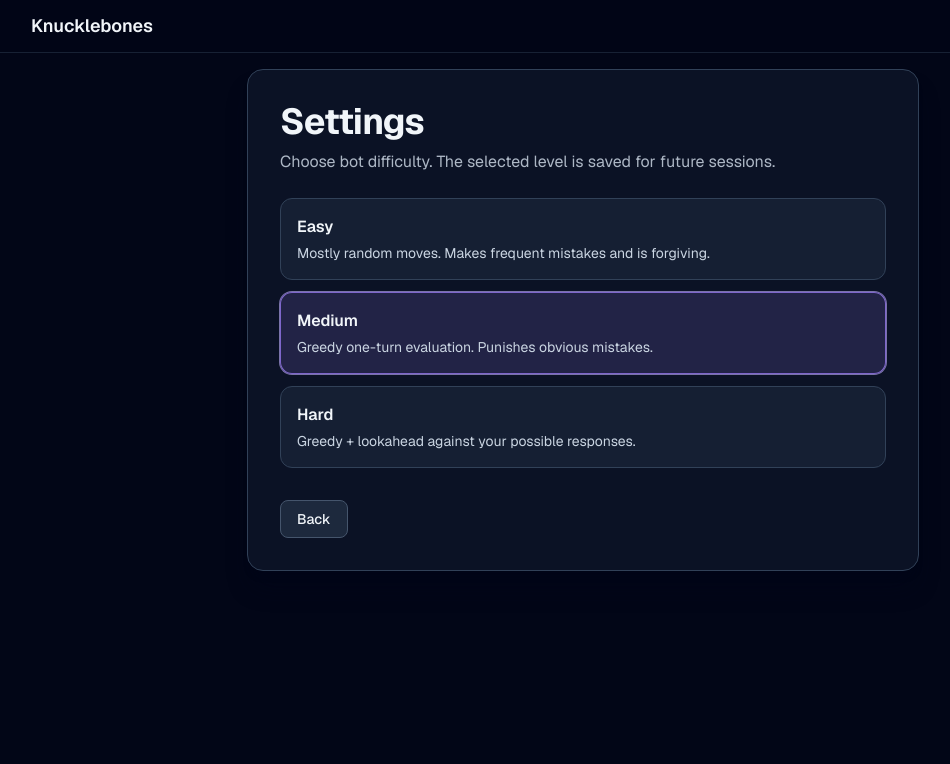
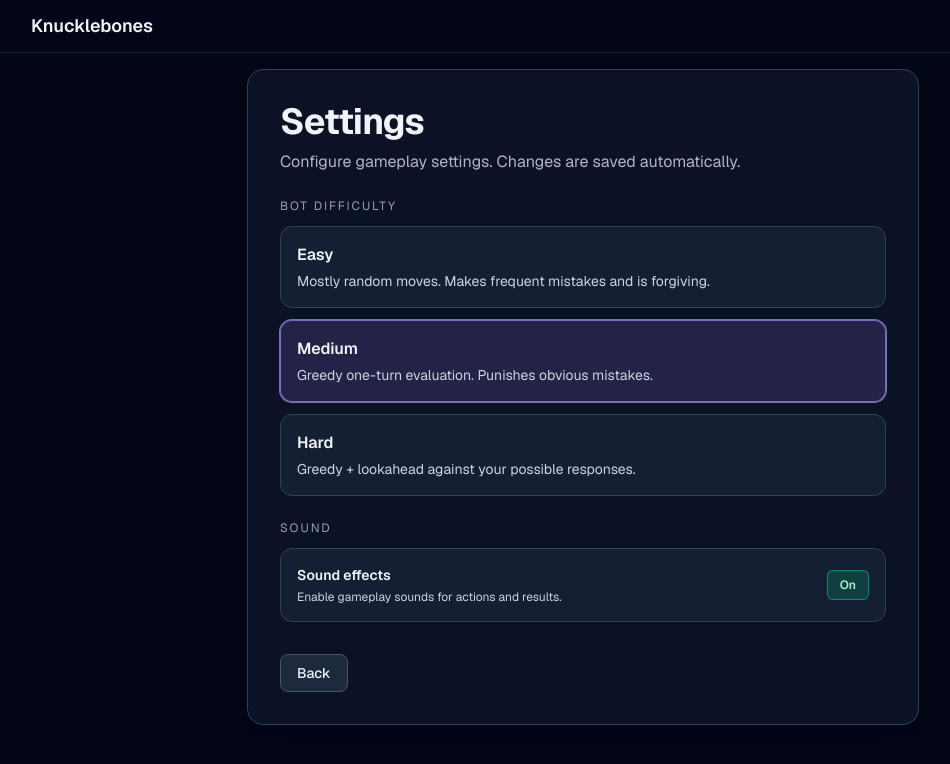
Before and after one commit to AlexanderSerhiienko/cult-of-the-lamb-dice-game, a Next.js app: page /settings in a window 1280 px wide. Shown: the top 764 px of the page, without its empty margins (57-1007 px from the left). Built offline with nearby package versions, Linux system fonts and the light colour scheme.

Commit message:
Add sound and sound settings, placeholder for upcoming features

```diff
--- a/src/app/page.tsx
+++ b/src/app/page.tsx
@@ -8,6 +8,10 @@ export default function Home() {
       description="Browser-based dice duel inspired by Cult of the Lamb. Choose a mode and start playing."
     >
       <MenuActionButton href="/game">New game with bot</MenuActionButton>
+      <MenuActionButton disabled>Local PvP (coming soon)</MenuActionButton>
+      <MenuActionButton disabled>Online PvP (coming soon)</MenuActionButton>
+      <MenuActionButton disabled>Leaderboard (coming soon)</MenuActionButton>
+      <MenuActionButton disabled>Statistics (coming soon)</MenuActionButton>
       <MenuActionButton href="/settings">Settings</MenuActionButton>
     </MenuCard>
   );
--- a/src/app/settings/settings-content.tsx
+++ b/src/app/settings/settings-content.tsx
@@ -32,6 +32,8 @@ const difficultyOptions: Array<{
 export default function SettingsContent() {
   const botDifficulty = useGameStore((state) => state.botDifficulty);
   const setBotDifficulty = useGameStore((state) => state.setBotDifficulty);
+  const soundEnabled = useGameStore((state) => state.soundEnabled);
+  const setSoundEnabled = useGameStore((state) => state.setSoundEnabled);
   const [toastTrigger, setToastTrigger] = useState(0);
 
   const handleDifficultyChange = (difficulty: BotDifficulty) => {
@@ -43,17 +45,23 @@ export default function SettingsContent() {
     setToastTrigger((prev) => prev + 1);
   };
 
+  const handleSoundToggle = () => {
+    setSoundEnabled(!soundEnabled);
+    setToastTrigger((prev) => prev + 1);
+  };
+
   return (
     <>
       <section className="mx-auto max-w-2xl space-y-6 rounded-2xl border border-slate-700 bg-slate-900/70 p-6 shadow-xl shadow-slate-950/40 md:p-8">
         <div className="space-y-2">
           <h1 className="text-3xl font-bold tracking-tight text-slate-100 md:text-4xl">Settings</h1>
           <p className="text-sm text-slate-300/85 md:text-base">
-            Choose bot difficulty. The selected level is saved for future sessions.
+            Configure gameplay settings. Changes are saved automatically.
           </p>
         </div>
 
         <div className="space-y-3" role="radiogroup" aria-label="Bot difficulty">
+          <p className="text-xs uppercase tracking-[0.16em] text-slate-400">Bot difficulty</p>
           {difficultyOptions.map((option) => {
             const isActive = botDifficulty === option.value;
 
@@ -81,6 +89,29 @@ export default function SettingsContent() {
           })}
         </div>
 
+        <div className="space-y-3">
+          <p className="text-xs uppercase tracking-[0.16em] text-slate-400">Sound</p>
+          <div className="rounded-xl border border-slate-700 bg-slate-800/60 p-4">
+          <div className="flex items-center justify-between gap-3">
+            <div>
+              <p className="text-sm font-semibold text-slate-100">Sound effects</p>
+              <p className="mt-1 text-xs text-slate-300">Enable gameplay sounds for actions and results.</p>
+            </div>
+            <button
+              type="button"
+              onClick={handleSoundToggle}
+              className={`rounded-md border px-3 py-1.5 text-xs font-semibold transition ${
+                soundEnabled
+                  ? "border-emerald-400/50 bg-emerald-500/20 text-emerald-200"
+                  : "border-slate-600 bg-slate-900 text-slate-300"
+              }`}
+            >
+              {soundEnabled ? "On" : "Off"}
+            </button>
+          </div>
+        </div>
+        </div>
+
         <div className="flex items-center gap-3 pt-2">
           <Link
             href="/"
--- a/src/components/layout/game-header-actions.tsx
+++ b/src/components/layout/game-header-actions.tsx
@@ -1,3 +1,4 @@
+import Link from "next/link";
 import { HeaderActionButton } from "@/components/ui/header-action-button";
 
 type GameHeaderActionsProps = {
@@ -17,6 +18,12 @@ export function GameHeaderActions({
 }: GameHeaderActionsProps) {
   return (
     <div className="flex items-center gap-2">
+      <Link
+        href="/"
+        className="rounded-md border border-slate-600 bg-slate-900 px-3 py-1.5 text-xs font-medium text-slate-200 transition hover:bg-slate-800"
+      >
+        Back to menu
+      </Link>
       <HeaderActionButton onClick={onStartGame}>New game</HeaderActionButton>
       <HeaderActionButton onClick={onResetGame} disabled={isResetDisabled}>
         Reset
--- /dev/null
+++ b/src/features/game/sound/game-sfx.ts
@@ -0,0 +1,100 @@
+export const GAME_SFX_EVENT = {
+  PLACE: "place",
+  REMOVE: "remove",
+  VICTORY: "victory",
+  DEFEAT: "defeat",
+  DRAW: "draw",
+} as const;
+
+export type GameSfxEvent = (typeof GAME_SFX_EVENT)[keyof typeof GAME_SFX_EVENT];
+
+let audioContext: AudioContext | null = null;
+
+function getAudioContext(): AudioContext | null {
+  if (typeof window === "undefined") {
+    return null;
+  }
+
+  const AudioContextConstructor = window.AudioContext ?? (window as typeof window & {
+    webkitAudioContext?: typeof AudioContext;
+  }).webkitAudioContext;
+
+  if (!AudioContextConstructor) {
+    return null;
+  }
+
+  if (!audioContext) {
+    audioContext = new AudioContextConstructor();
+  }
+
+  return audioContext;
+}
+
+function playTone(params: {
+  frequency: number;
+  durationMs: number;
+  gain: number;
+  type?: OscillatorType;
+  delayMs?: number;
+}) {
+  const { frequency, durationMs, gain, type = "sine", delayMs = 0 } = params;
+  const context = getAudioContext();
+
+  if (!context) {
+    return;
+  }
+
+  if (context.state === "suspended") {
+    void context.resume();
+  }
+
+  const now = context.currentTime + delayMs / 1000;
+  const duration = durationMs / 1000;
+  const oscillator = context.createOscillator();
+  const gainNode = context.createGain();
+
+  oscillator.type = type;
+  oscillator.frequency.setValueAtTime(frequency, now);
+
+  gainNode.gain.setValueAtTime(0.0001, now);
+  gainNode.gain.exponentialRampToValueAtTime(gain, now + 0.01);
+  gainNode.gain.exponentialRampToValueAtTime(0.0001, now + duration);
+
+  oscillator.connect(gainNode);
+  gainNode.connect(context.destination);
+  oscillator.start(now);
+  oscillator.stop(now + duration + 0.02);
+}
+
+export function playGameSfx(event: GameSfxEvent, enabled: boolean) {
+  if (!enabled) {
+    return;
+  }
+
+  if (event === GAME_SFX_EVENT.PLACE) {
+    playTone({ frequency: 420, durationMs: 60, gain: 0.035, type: "triangle" });
+    return;
+  }
+
+  if (event === GAME_SFX_EVENT.REMOVE) {
+    playTone({ frequency: 340, durationMs: 70, gain: 0.045, type: "square" });
+    playTone({ frequency: 260, durationMs: 80, gain: 0.032, type: "square", delayMs: 45 });
+    return;
+  }
+
+  if (event === GAME_SFX_EVENT.VICTORY) {
+    playTone({ frequency: 520, durationMs: 100, gain: 0.04, type: "triangle" });
+    playTone({ frequency: 660, durationMs: 120, gain: 0.04, type: "triangle", delayMs: 100 });
+    playTone({ frequency: 820, durationMs: 140, gain: 0.04, type: "triangle", delayMs: 220 });
+    return;
+  }
+
+  if (event === GAME_SFX_EVENT.DEFEAT) {
+    playTone({ frequency: 320, durationMs: 110, gain: 0.042, type: "sawtooth" });
+    playTone({ frequency: 240, durationMs: 150, gain: 0.042, type: "sawtooth", delayMs: 120 });
+    return;
+  }
+
+  playTone({ frequency: 420, durationMs: 90, gain: 0.035, type: "sine" });
+  playTone({ frequency: 360, durationMs: 120, gain: 0.03, type: "sine", delayMs: 95 });
+}
--- a/src/features/game/store/state/create-initial-game-store-state.ts
+++ b/src/features/game/store/state/create-initial-game-store-state.ts
@@ -3,7 +3,11 @@ import { GAME_PHASE, GAME_STATUS, PLAYER } from "@/features/game/core/types";
 import type { BotDifficulty } from "@/features/game/core/types";
 import type { GameStoreState } from "@/features/game/store/types/game-store";
 
-export function createInitialGameStoreState(botDifficulty: BotDifficulty): GameStoreState {
+export function createInitialGameStoreState(params: {
+  botDifficulty: BotDifficulty;
+  soundEnabled: boolean;
+}): GameStoreState {
+  const { botDifficulty, soundEnabled } = params;
   const boards = createInitialBoards();
 
   return {
@@ -17,5 +21,6 @@ export function createInitialGameStoreState(botDifficulty: BotDifficulty): GameS
     status: GAME_STATUS.IDLE,
     winner: null,
     botDifficulty,
+    soundEnabled,
   };
 }
--- /dev/null
+++ b/src/features/game/store/storage/sound-storage.ts
@@ -0,0 +1,22 @@
+const SOUND_ENABLED_STORAGE_KEY = "knucklebones.soundEnabled";
+
+export function readSoundEnabled(): boolean {
+  if (typeof window === "undefined") {
+    return true;
+  }
+
+  const raw = window.localStorage.getItem(SOUND_ENABLED_STORAGE_KEY);
+  if (raw === null) {
+    return true;
+  }
+
+  return raw !== "false";
+}
+
+export function writeSoundEnabled(enabled: boolean): void {
+  if (typeof window === "undefined") {
+    return;
+  }
+
+  window.localStorage.setItem(SOUND_ENABLED_STORAGE_KEY, String(enabled));
+}
--- a/src/features/game/store/types/game-store.ts
+++ b/src/features/game/store/types/game-store.ts
@@ -21,11 +21,13 @@ export type GameStoreState = {
   status: GameStatus;
   winner: GameWinner | null;
   botDifficulty: BotDifficulty;
+  soundEnabled: boolean;
 };
 
 export type GameStoreActions = {
   startGame: () => void;
   setBotDifficulty: (difficulty: BotDifficulty) => void;
+  setSoundEnabled: (enabled: boolean) => void;
   placePlayerDie: (columnIndex: ColumnIndex) => void;
   botMove: () => void;
   recalculateScores: () => void;
--- a/src/features/game/store/use-game-store.ts
+++ b/src/features/game/store/use-game-store.ts
@@ -2,10 +2,14 @@ import { create } from "zustand";
 import { createGameStoreActions } from "@/features/game/store/actions/create-game-store-actions";
 import { createInitialGameStoreState } from "@/features/game/store/state/create-initial-game-store-state";
 import { readBotDifficulty } from "@/features/game/store/storage/bot-difficulty-storage";
+import { readSoundEnabled } from "@/features/game/store/storage/sound-storage";
 import type { GameStore } from "@/features/game/store/types/game-store";
 
 export const useGameStore = create<GameStore>((set, get) => {
-  const initialState = createInitialGameStoreState(readBotDifficulty());
+  const initialState = createInitialGameStoreState({
+    botDifficulty: readBotDifficulty(),
+    soundEnabled: readSoundEnabled(),
+  });
 
   return {
     ...initialState,
```
Also changed, not shown: src/features/game/store/actions/create-game-store-actions.ts (+32 -1 lines).
